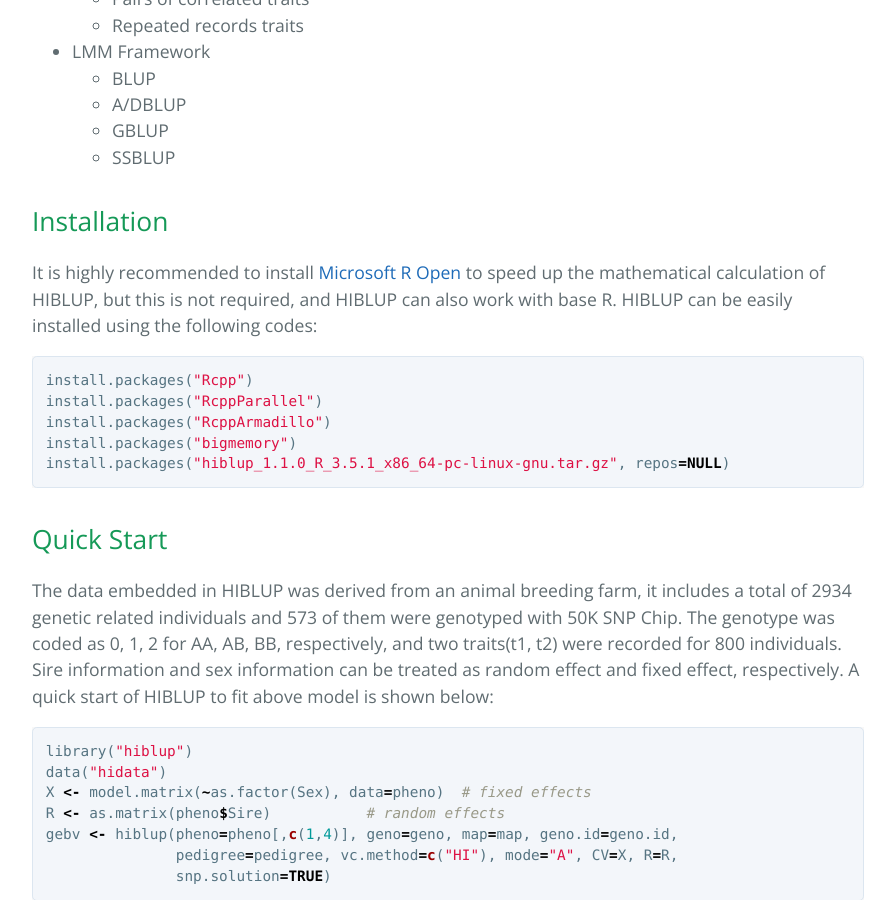
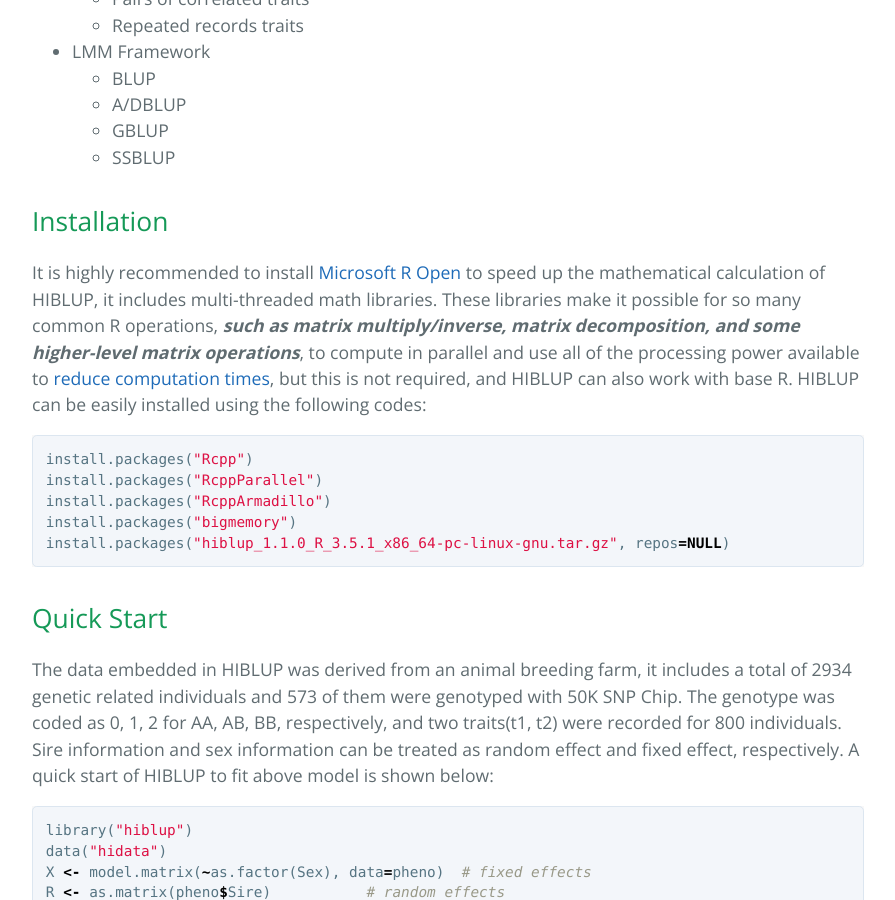
Before and after one commit to hiblup/hiblup.github.io, a Jekyll site: the page built from index.md, in a window 1280 px wide and 900 px high, scrolled down 1027 px. Shown: the whole window, without its empty margins (192-1087 px from the left). Built offline with Jekyll 4.4.1, drawn with Linux system fonts in a browser that asks for light colours; our own code applies the rules of GitHub Pages for plain Markdown files.

Commit message:
Update index.md

````diff
--- a/index.md
+++ b/index.md
@@ -30,7 +30,7 @@ HIBLUP is an user-friendly R package that provides estimated genetic value of ea
 
 ## Installation
 
-It is highly recommended to install [Microsoft R Open](https://mran.microsoft.com/download/) to speed up the mathematical calculation of HIBLUP, but this is not required, and HIBLUP can also work with base R. HIBLUP can be easily installed using the following codes:
+It is highly recommended to install [Microsoft R Open](https://mran.microsoft.com/download/) to speed up the mathematical calculation of HIBLUP, it includes multi-threaded math libraries. These libraries make it possible for so many common R operations, ***such as matrix multiply/inverse, matrix decomposition, and some higher-level matrix operations***, to compute in parallel and use all of the processing power available to [reduce computation times](https://mran.microsoft.com/documents/rro/multithread/#mt-bench), but this is not required, and HIBLUP can also work with base R. HIBLUP can be easily installed using the following codes:
 
 ```R
 install.packages("Rcpp")
````
